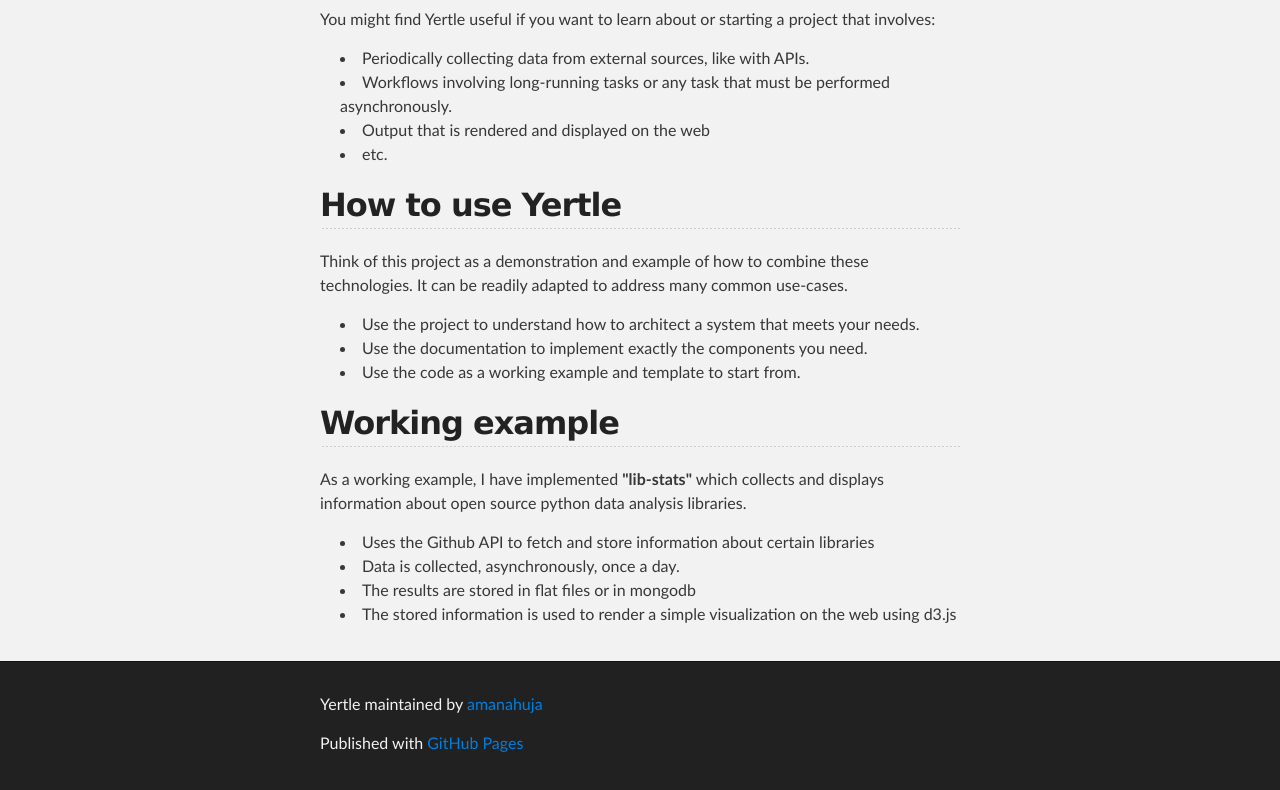
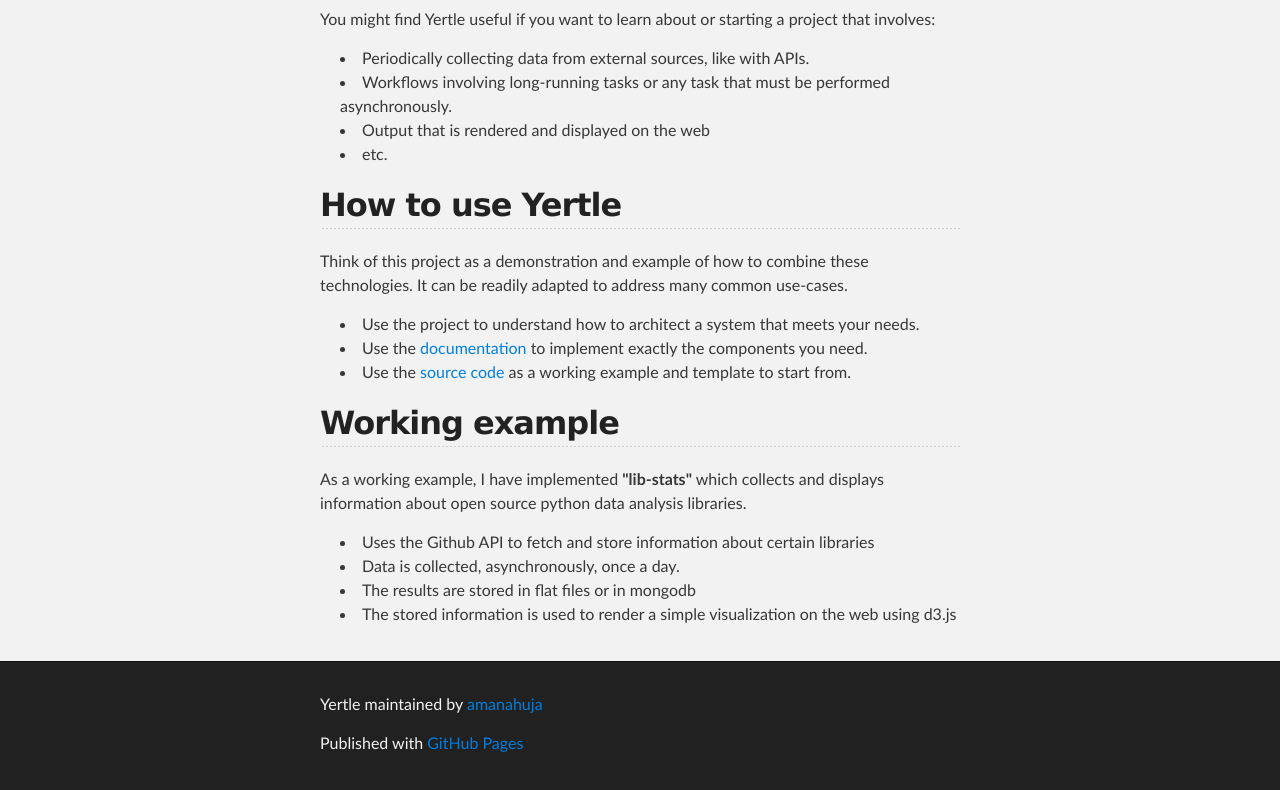
Before and after one commit to amanahuja/Yertle, a plain HTML site: page index.html in a window 1280 px wide. Shown: the part 730-1520 px from the top of the page. Drawn offline with Linux system fonts and the light colour scheme.

Commit message:
Added links

```diff
--- a/index.html
+++ b/index.html
@@ -70,8 +70,8 @@
 
 <ul>
 <li>Use the project to understand how to architect a system that meets your needs. </li>
-<li>Use the documentation to implement exactly the components you need. </li>
-<li>Use the code as a working example and template to start from. </li>
+<li>Use the <a href="https://github.com/amanahuja/Yertle/wiki/How-To">documentation</a> to implement exactly the components you need. </li>
+<li>Use the <a href="https://github.com/amanahuja/Yertle">source code</a> as a working example and template to start from. </li>
 </ul><h2>
 <a name="working-example" class="anchor" href="#working-example"><span class="octicon octicon-link"></span></a>Working example</h2>
 
```
